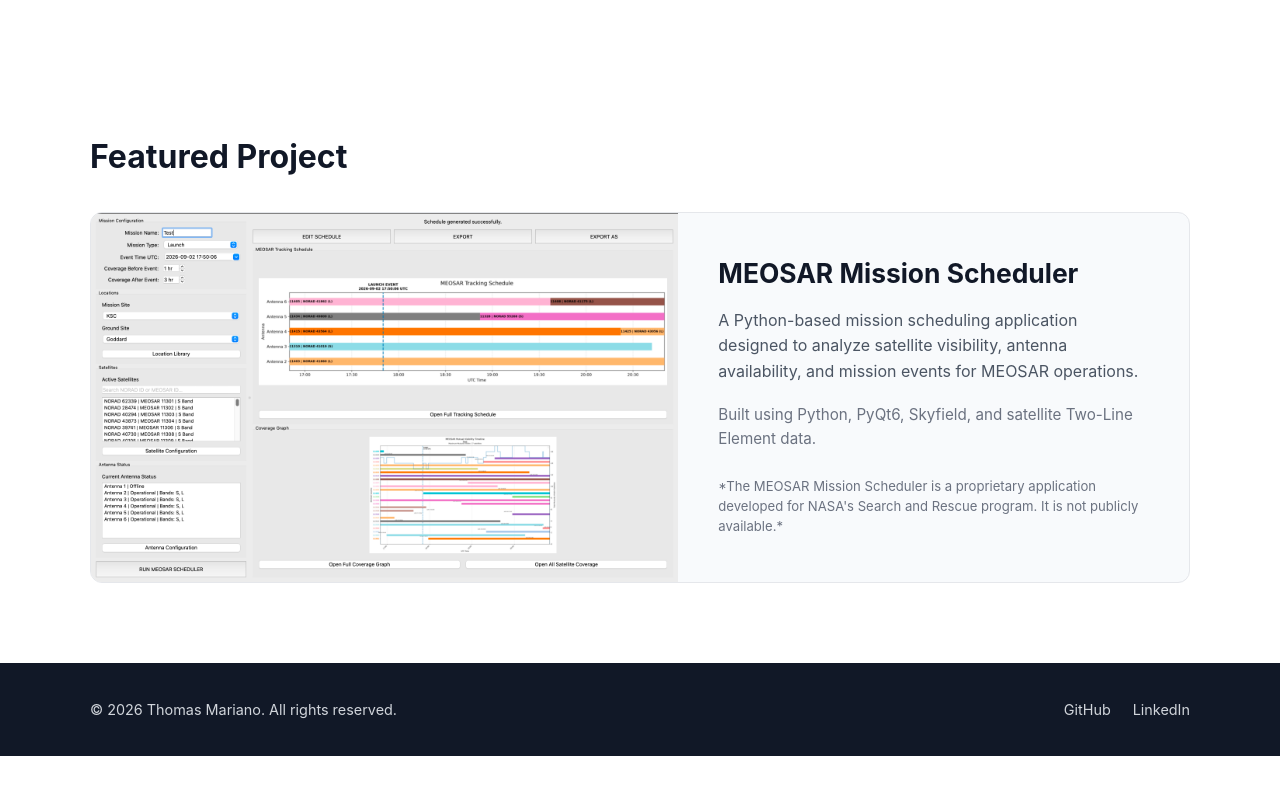
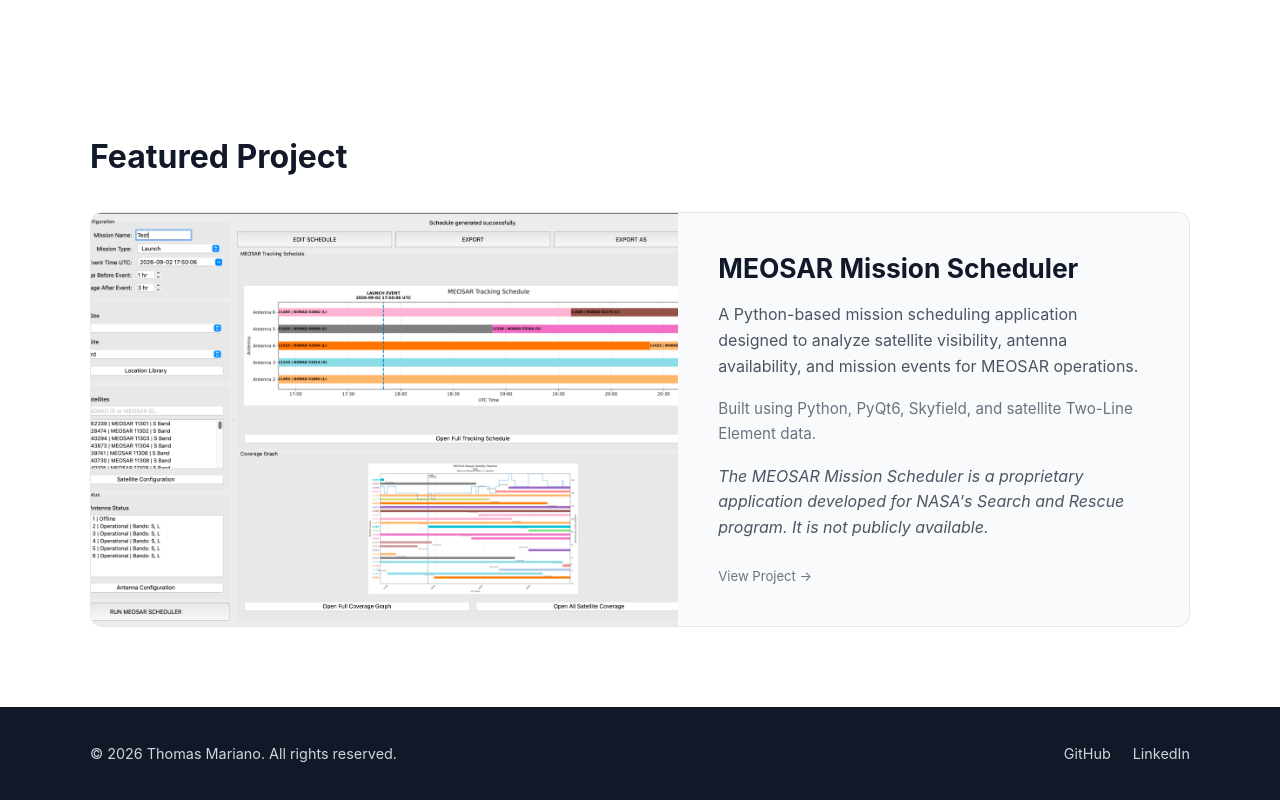
Before and after one commit to thomasmariano/thomasmariano.github.io, a plain HTML site: page index.html in a window 1280 px wide. Shown: the part 793-1593 px from the top of the page. Before the commit the page ends 1549 px from the top, so only its background shows below. Drawn offline with Linux system fonts and the light colour scheme.

Commit message:
Link featured project to MEOSAR project

```diff
--- a/index.html
+++ b/index.html
@@ -1,3 +1,6 @@
+<!-- =========================
+     index.html
+========================== -->
 <!DOCTYPE html>
 
 <html lang="en">
@@ -104,12 +107,12 @@
 
             <h2>Featured Project</h2>
 
-            <div class="project-card">
+            <a href="projects.html#meosar-scheduler" class="project-card">
 
                 <!-- Project Preview -->
                 <div class="project-preview">
                     <img src="images/meosar-scheduler.png"
-                         alt="MEOSAR Mission Scheduler application">
+                        alt="MEOSAR Mission Scheduler application">
                 </div>
 
                 <!-- Project Information -->
@@ -130,18 +133,23 @@
                     </p>
 
                     <p>
-                        *The MEOSAR Mission Scheduler is a proprietary application developed for NASA's Search and Rescue program. It is not publicly available.*
+                        <em>
+                            The MEOSAR Mission Scheduler is a proprietary
+                            application developed for NASA's Search and
+                            Rescue program. It is not publicly available.
+                        </em>
                     </p>
 
+                    <p class="project-link">
+                        View Project →
+                    </p>
 
                 </div>
 
-            </div>
+            </a>
 
         </div>
     </section>
-
-</main>
 
 
 <!-- =========================
```
Also changed, not shown: about.html (+3 -0 lines), contact.html (+3 -0 lines), experience.html (+3 -0 lines), projects.html (+3 -0 lines), resume.html (+3 -0 lines).
